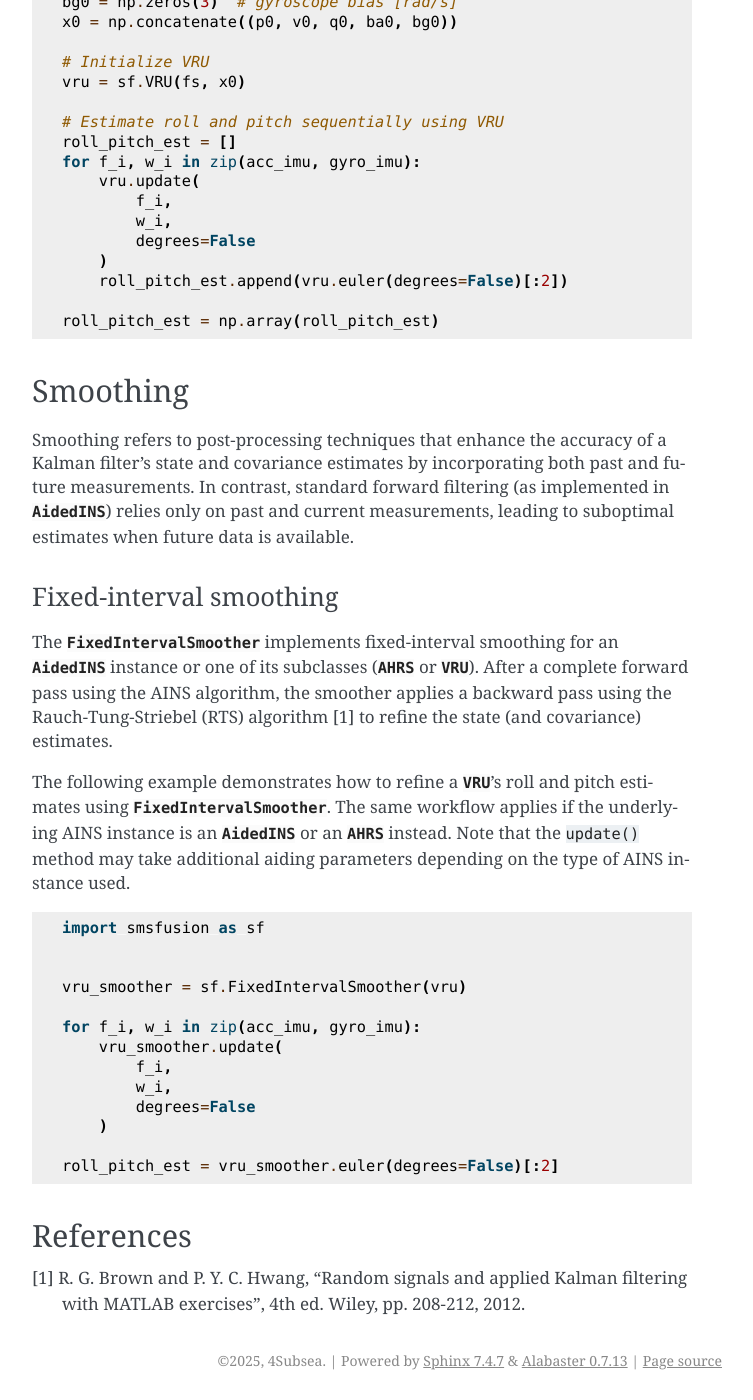
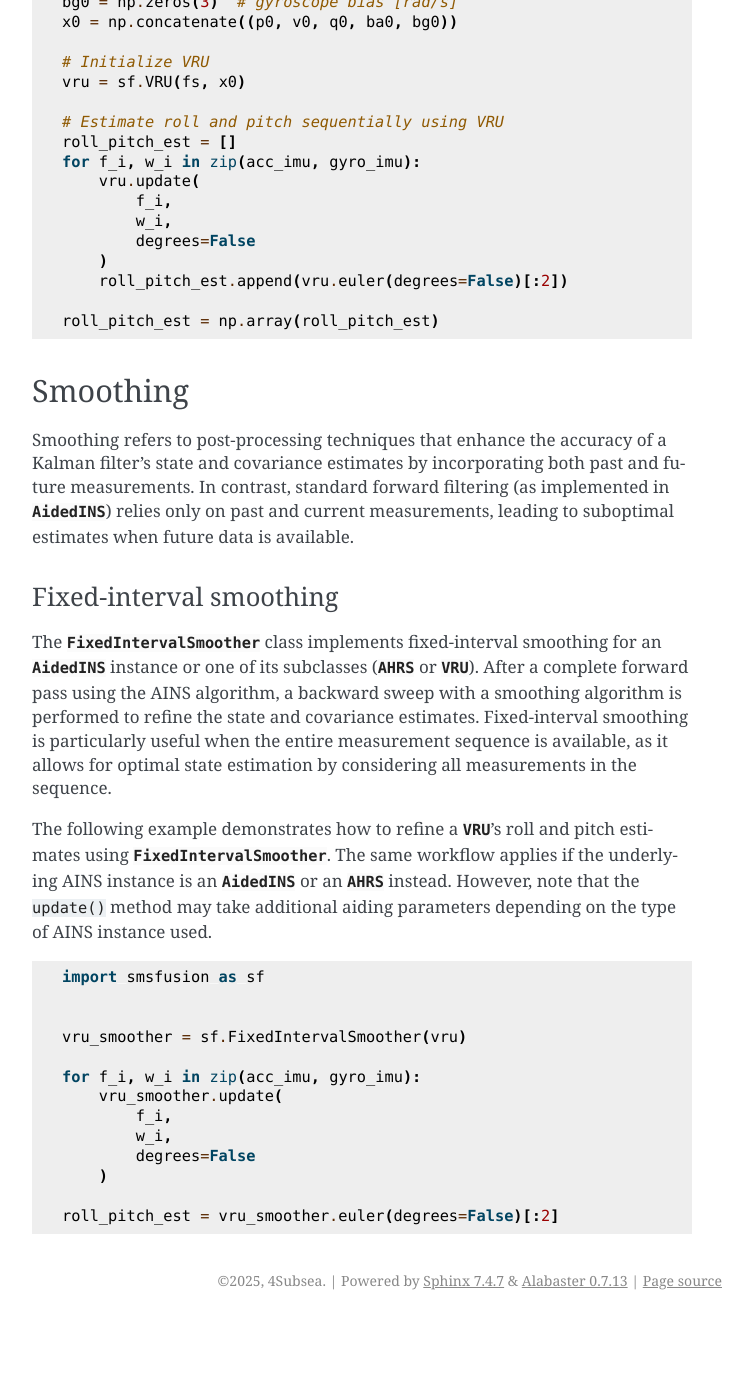
Before and after one commit to 4Subsea/smsfusion-python, a Sphinx documentation site: the page built from docs/user_guide/quickstart.rst, in a window 1280 px wide and 1400 px high, scrolled down 5074 px. Shown: the whole window, without its empty margins (388-1141 px from the left). Built offline with Sphinx 7.4.7, drawn with Linux system fonts in a browser that asks for light colours; after the commit the page ends 6394 px from its top, so only the background shows below that.

Commit message:
some changes

```diff
--- a/docs/user_guide/quickstart.rst
+++ b/docs/user_guide/quickstart.rst
@@ -255,16 +255,18 @@ future data is available.
 
 Fixed-interval smoothing
 ........................
-The :class:`~smsfusion.FixedIntervalSmoother` implements fixed-interval smoothing
+The :class:`~smsfusion.FixedIntervalSmoother` class implements fixed-interval smoothing
 for an :class:`~smsfusion.AidedINS` instance or one of its subclasses (:class:`~smsfusion.AHRS`
 or :class:`~smsfusion.VRU`). After a complete forward pass using the AINS algorithm,
-the smoother applies a backward pass using the Rauch-Tung-Striebel (RTS) algorithm [1]
-to refine the state (and covariance) estimates.
+a backward sweep with a smoothing algorithm is performed to refine the state
+and covariance estimates. Fixed-interval smoothing is particularly useful
+when the entire measurement sequence is available, as it allows for optimal state
+estimation by considering all measurements in the sequence.
 
 The following example demonstrates how to refine a :class:`~smsfusion.VRU`'s roll
 and pitch estimates using :class:`~smsfusion.FixedIntervalSmoother`. The same
 workflow applies if the underlying AINS instance is an :class:`~smsfusion.AidedINS`
-or an :class:`~smsfusion.AHRS` instead. Note that the ``update()`` method may take
+or an :class:`~smsfusion.AHRS` instead. However, note that the ``update()`` method may take
 additional aiding parameters depending on the type of AINS instance used.
 
 .. code-block:: python
@@ -282,9 +284,3 @@ additional aiding parameters depending on the type of AINS instance used.
         )
 
     roll_pitch_est = vru_smoother.euler(degrees=False)[:2]
-
-
-References
-----------
-[1] R. G. Brown and P. Y. C. Hwang, "Random signals and applied Kalman filtering
-    with MATLAB exercises", 4th ed. Wiley, pp. 208-212, 2012.
```
